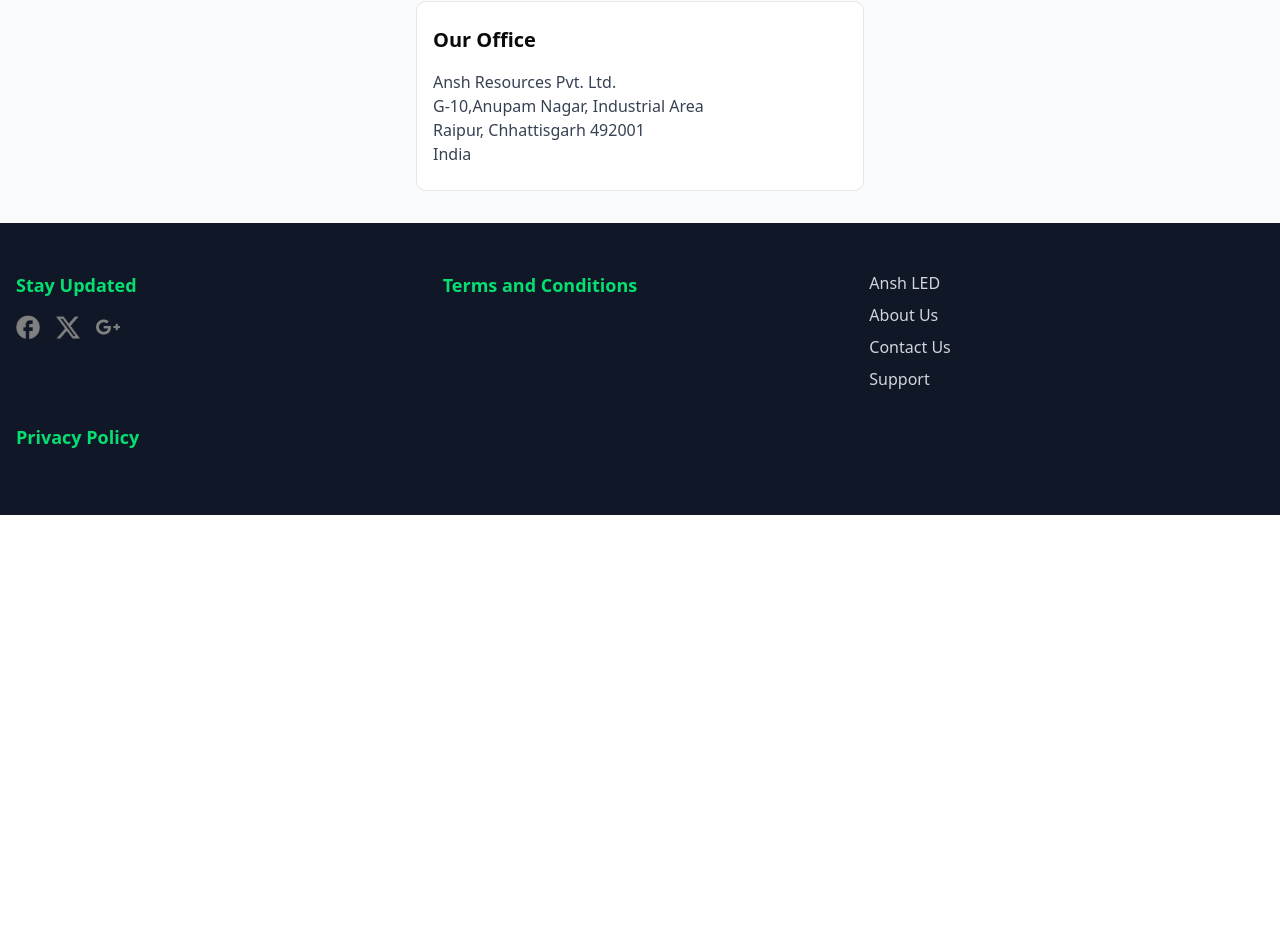
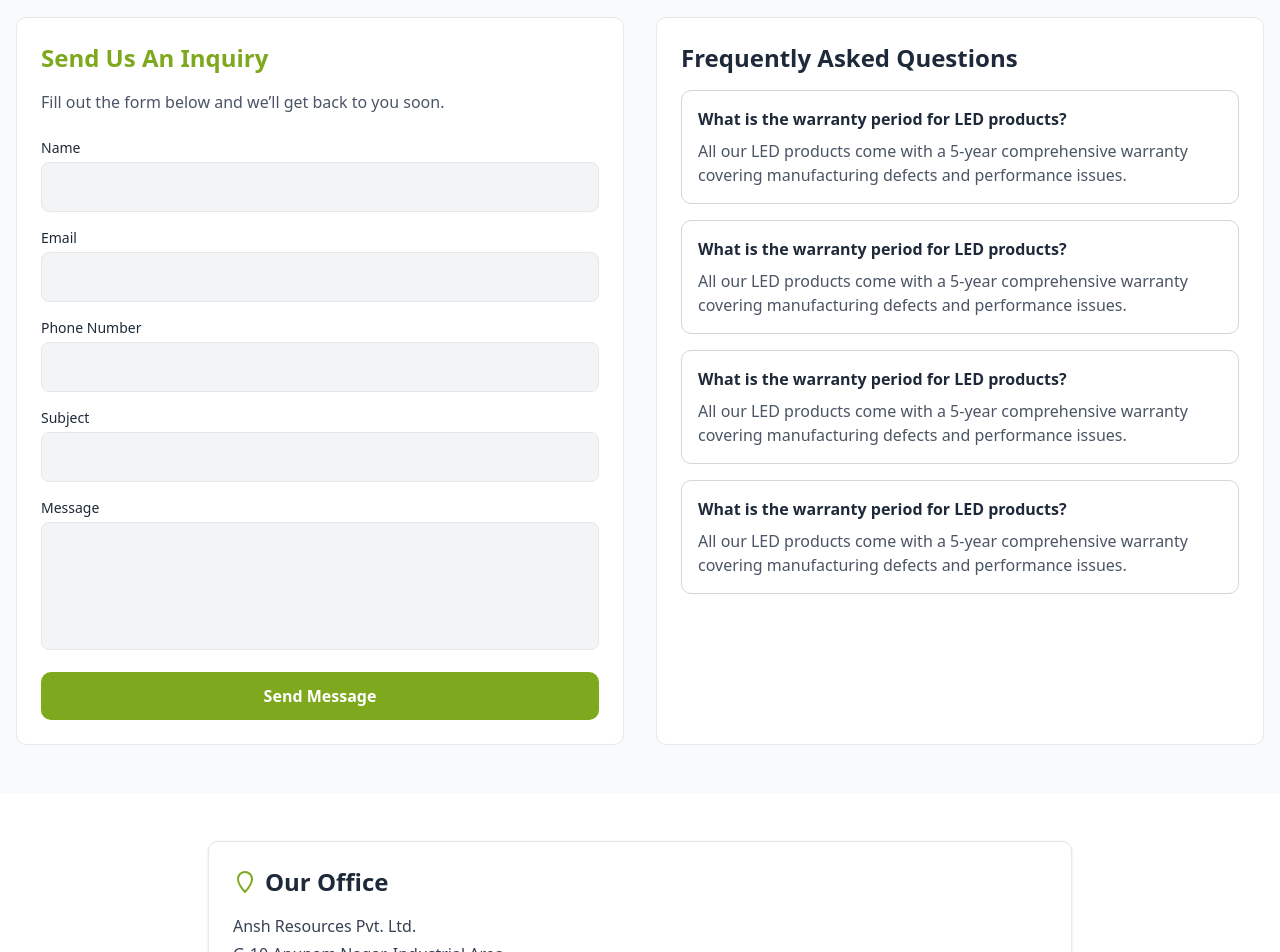
Before and after one commit to Tristan-Hancock/ANSH-LED, a Next.js app: page /contact in a window 1280 px wide. Shown: the part 777-1729 px from the top of the page. Before the commit the page ends 1292 px from the top, so only its background shows below. Built offline with nearby package versions, Linux system fonts and the light colour scheme.

Commit message:
contact page updated

```diff
--- a/src/app/contact/page.tsx
+++ b/src/app/contact/page.tsx
@@ -1,5 +1,6 @@
-// src/app/contact/page.tsx
+// File: src/app/contact/page.tsx
 "use client";
+
 import Navbar from "@/page-components/Navbar";
 import Footer from "@/page-components/Footer";
 import Image from "next/image";
@@ -54,17 +55,101 @@
         </div>
       </section>
 
-      {/* Office Address */}
-      <section className="py-8 bg-gray-50">
-        <div className="container mx-auto px-4 max-w-md bg-white border border-gray-200 rounded-lg p-6">
-          <h3 className="text-xl font-semibold mb-4">Our Office</h3>
-          {officeAddress.map((line) => (
-            <p key={line} className="text-gray-700">
-              {line}
+      {/* Form and FAQ */}
+      <section className="py-12 bg-gray-50">
+        <div className="container mx-auto px-4 grid grid-cols-1 md:grid-cols-2 gap-8">
+          {/* Inquiry Form */}
+          <div className="bg-white border border-gray-200 rounded-lg p-6">
+            <h2 className="text-2xl font-bold text-[#7EA81D] mb-4">
+              Send Us An Inquiry
+            </h2>
+            <p className="text-gray-600 mb-6">
+              Fill out the form below and we’ll get back to you soon.
             </p>
-          ))}
+            <form className="space-y-4">
+              {[
+                { label: 'Name', type: 'text' },
+                { label: 'Email', type: 'email' },
+                { label: 'Phone Number', type: 'tel' },
+                { label: 'Subject', type: 'text' }
+              ].map((field) => (
+                <div key={field.label}>
+                  <label className="block text-sm font-medium text-gray-800 mb-1">
+                    {field.label}
+                  </label>
+                  <input
+                    type={field.type}
+                    className="w-full p-3 bg-gray-100 rounded-md border border-gray-200 placeholder-gray-400"
+                  />
+                </div>
+              ))}
+              <div>
+                <label className="block text-sm font-medium text-gray-800 mb-1">
+                  Message
+                </label>
+                <textarea
+                  className="w-full p-3 bg-gray-100 rounded-md border border-gray-200 placeholder-gray-400 h-32 resize-none"
+                />
+              </div>
+              <button
+                type="submit"
+                className="w-full bg-[#7EA81D] text-white font-semibold py-3 rounded-lg hover:bg-green-600 transition"
+              >
+                Send Message
+              </button>
+            </form>
+          </div>
+
+          {/* FAQ Section */}
+          <div className="bg-white border border-gray-200 rounded-lg p-6">
+            <h2 className="text-2xl font-bold text-gray-800 mb-4">
+              Frequently Asked Questions
+            </h2>
+            <div className="space-y-4">
+              {Array(4).fill({
+                question: 'What is the warranty period for LED products?',
+                answer:
+                  'All our LED products come with a 5-year comprehensive warranty covering manufacturing defects and performance issues.'
+              }).map((faq, idx) => (
+                <div key={idx} className="border border-gray-300 rounded-lg p-4">
+                  <h3 className="font-semibold text-gray-800">
+                    {faq.question}
+                  </h3>
+                  <p className="text-gray-600 mt-2">
+                    {faq.answer}
+                  </p>
+                </div>
+              ))}
+            </div>
+          </div>
         </div>
       </section>
+
+      {/* Office Address */}
+   {/* Office Address */}
+<section className="py-12 bg-white">
+  <div className="container mx-auto px-4 max-w-4xl">
+    <div className="bg-white border border-gray-200 rounded-lg p-6 shadow-sm">
+      <div className="flex items-center mb-4">
+        {/* Location pin icon */}
+        <svg xmlns="http://www.w3.org/2000/svg"
+             className="h-6 w-6 text-[#7EA81D] mr-2"
+             fill="none" viewBox="0 0 24 24" stroke="currentColor">
+          <path strokeLinecap="round" strokeLinejoin="round" strokeWidth={2}
+                d="M12 2C8.13 2 5 5.13 5 9c0 5.25 7 13 7 13s7-7.75 7-13c0-3.87-3.13-7-7-7z" />
+        </svg>
+        <h3 className="text-2xl font-semibold text-gray-800">Our Office</h3>
+      </div>
+      <address className="not-italic text-gray-700 space-y-1 mb-4">
+        {officeAddress.map((line) => (
+          <p key={line}>{line}</p>
+        ))}
+      </address>
+      {/* Optional: embed map iframe here */}
+    </div>
+  </div>
+</section>
+
 
       <Footer />
     </>
--- a/src/page-components/Navbar.tsx
+++ b/src/page-components/Navbar.tsx
@@ -53,7 +53,7 @@
             <div className="flex items-center space-x-2 text-gray-700">
               <Phone className="h-4 w-4" />
               <span>Support</span>
-              <span className="font-medium">+91 7043034626</span>
+              <span className="font-medium">+91 7716461066</span>
             </div>
           </div>
         </div>
```
